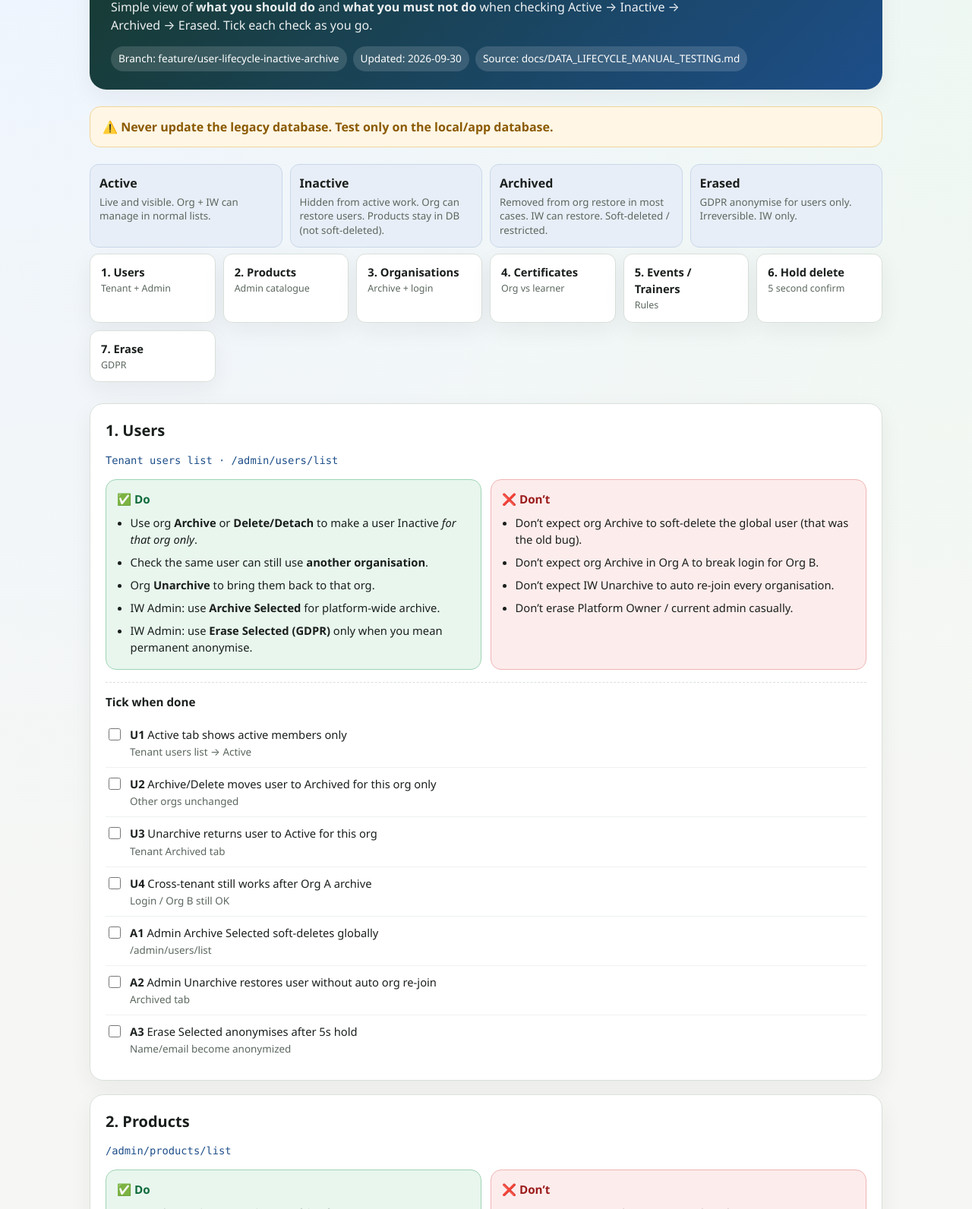
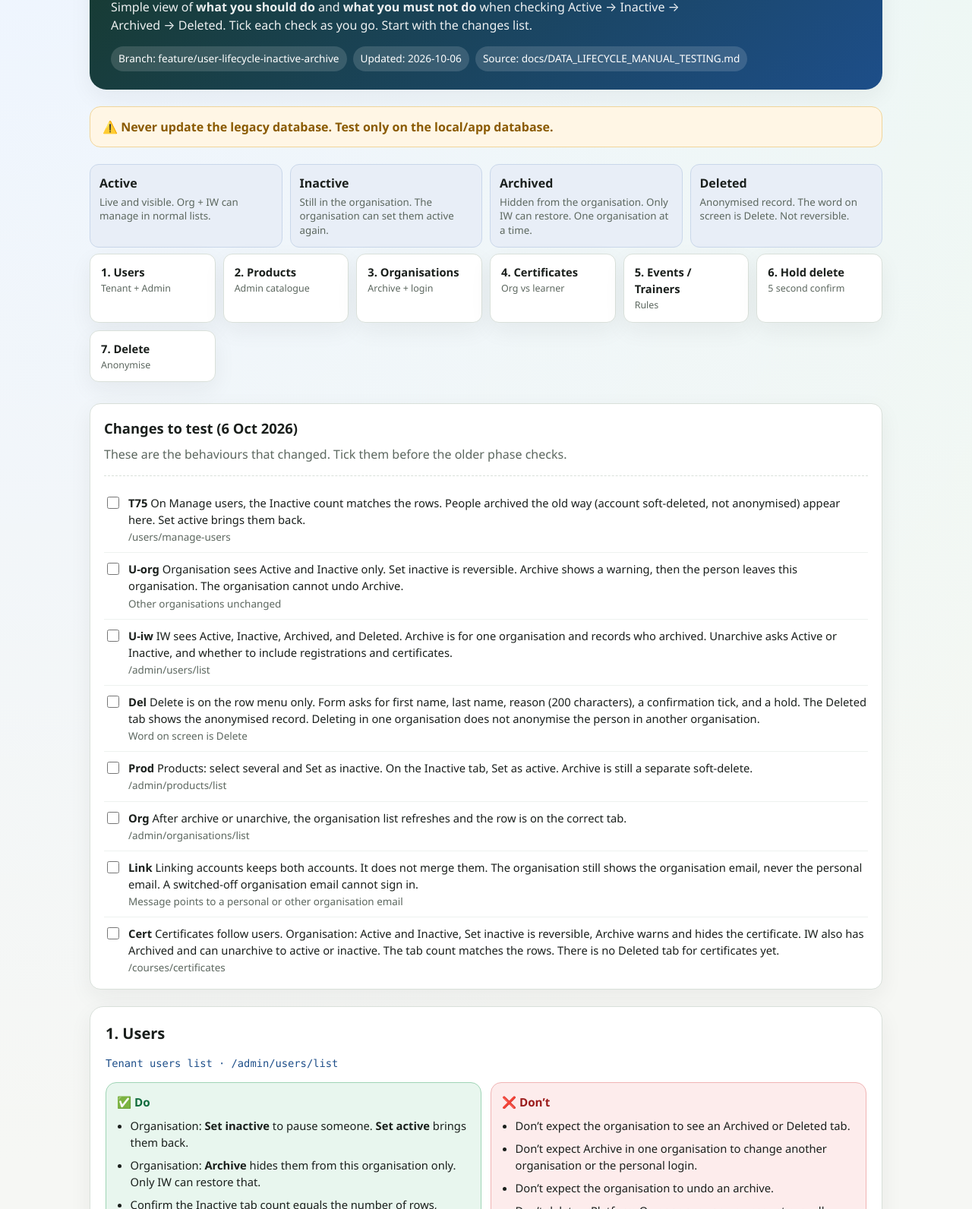
Before and after one commit to tjthouhid/archiving, a plain HTML site: page index.html in a window 1280 px wide. Shown: the part 152-1744 px from the top of the page at 76% size. Drawn offline with Linux system fonts and the light colour scheme.

Commit message:
Revise user lifecycle terms and add changes section
Updated user lifecycle terminology and added a changes section for better clarity.

```diff
--- a/index.html
+++ b/index.html
@@ -91,6 +91,32 @@
       margin-bottom: 22px;
       font-weight: 600;
     }
+
+    .changes {
+      background: var(--card);
+      border: 1px solid var(--line);
+      border-radius: var(--radius);
+      padding: 18px 18px 8px;
+      margin-bottom: 22px;
+      box-shadow: var(--shadow);
+    }
+
+    .changes h2 {
+      margin: 0 0 8px;
+      font-size: 1.15rem;
+    }
+
+    .changes p {
+      margin: 0 0 12px;
+      color: var(--muted);
+    }
+
+    .changes ol {
+      margin: 0 0 8px;
+      padding-left: 1.2rem;
+    }
+
+    .changes li { margin: 0 0 8px; }
 
     nav.toc {
       display: grid;
@@ -283,12 +309,12 @@
       <h1>Data Lifecycle testing guide</h1>
       <p>
         Simple view of <strong>what you should do</strong> and
-        <strong>what you must not do</strong> when checking Active → Inactive → Archived → Erased.
-        Tick each check as you go.
+        <strong>what you must not do</strong> when checking Active → Inactive → Archived → Deleted.
+        Tick each check as you go. Start with the changes list.
       </p>
       <div class="meta">
         <span class="chip">Branch: feature/user-lifecycle-inactive-archive</span>
-        <span class="chip">Updated: 2026-09-30</span>
+        <span class="chip">Updated: 2026-10-06</span>
         <span class="chip">Source: docs/DATA_LIFECYCLE_MANUAL_TESTING.md</span>
       </div>
     </header>
@@ -304,15 +330,15 @@
       </div>
       <div class="stage">
         <b>Inactive</b>
-        <small>Hidden from active work. Org can restore users. Products stay in DB (not soft-deleted).</small>
+        <small>Still in the organisation. The organisation can set them active again.</small>
       </div>
       <div class="stage">
         <b>Archived</b>
-        <small>Removed from org restore in most cases. IW can restore. Soft-deleted / restricted.</small>
+        <small>Hidden from the organisation. Only IW can restore. One organisation at a time.</small>
       </div>
       <div class="stage">
-        <b>Erased</b>
-        <small>GDPR anonymise for users only. Irreversible. IW only.</small>
+        <b>Deleted</b>
+        <small>Anonymised record. The word on screen is Delete. Not reversible.</small>
       </div>
     </div>
 
@@ -323,8 +349,23 @@
       <a href="#certs">4. Certificates<span>Org vs learner</span></a>
       <a href="#events">5. Events / Trainers<span>Rules</span></a>
       <a href="#hold">6. Hold delete<span>5 second confirm</span></a>
-      <a href="#erase">7. Erase<span>GDPR</span></a>
+      <a href="#erase">7. Delete<span>Anonymise</span></a>
     </nav>
+
+    <section class="changes" id="changes">
+      <h2>Changes to test (6 Oct 2026)</h2>
+      <p>These are the behaviours that changed. Tick them before the older phase checks.</p>
+      <div class="checks">
+        <label class="check"><input type="checkbox" /><span><strong>T75</strong> On Manage users, the Inactive count matches the rows. People archived the old way (account soft-deleted, not anonymised) appear here. Set active brings them back.<span class="expect">/users/manage-users</span></span></label>
+        <label class="check"><input type="checkbox" /><span><strong>U-org</strong> Organisation sees Active and Inactive only. Set inactive is reversible. Archive shows a warning, then the person leaves this organisation. The organisation cannot undo Archive.<span class="expect">Other organisations unchanged</span></span></label>
+        <label class="check"><input type="checkbox" /><span><strong>U-iw</strong> IW sees Active, Inactive, Archived, and Deleted. Archive is for one organisation and records who archived. Unarchive asks Active or Inactive, and whether to include registrations and certificates.<span class="expect">/admin/users/list</span></span></label>
+        <label class="check"><input type="checkbox" /><span><strong>Del</strong> Delete is on the row menu only. Form asks for first name, last name, reason (200 characters), a confirmation tick, and a hold. The Deleted tab shows the anonymised record. Deleting in one organisation does not anonymise the person in another organisation.<span class="expect">Word on screen is Delete</span></span></label>
+        <label class="check"><input type="checkbox" /><span><strong>Prod</strong> Products: select several and Set as inactive. On the Inactive tab, Set as active. Archive is still a separate soft-delete.<span class="expect">/admin/products/list</span></span></label>
+        <label class="check"><input type="checkbox" /><span><strong>Org</strong> After archive or unarchive, the organisation list refreshes and the row is on the correct tab.<span class="expect">/admin/organisations/list</span></span></label>
+        <label class="check"><input type="checkbox" /><span><strong>Link</strong> Linking accounts keeps both accounts. It does not merge them. The organisation still shows the organisation email, never the personal email. A switched-off organisation email cannot sign in.<span class="expect">Message points to a personal or other organisation email</span></span></label>
+        <label class="check"><input type="checkbox" /><span><strong>Cert</strong> Certificates follow users. Organisation: Active and Inactive, Set inactive is reversible, Archive warns and hides the certificate. IW also has Archived and can unarchive to active or inactive. The tab count matches the rows. There is no Deleted tab for certificates yet.<span class="expect">/courses/certificates</span></span></label>
+      </div>
+    </section>
 
     <!-- USERS -->
     <section class="phase" id="users">
@@ -334,32 +375,32 @@
         <div class="panel do">
           <h3>✅ Do</h3>
           <ul>
-            <li>Use org <strong>Archive</strong> or <strong>Delete/Detach</strong> to make a user Inactive <em>for that org only</em>.</li>
-            <li>Check the same user can still use <strong>another organisation</strong>.</li>
-            <li>Org <strong>Unarchive</strong> to bring them back to that org.</li>
-            <li>IW Admin: use <strong>Archive Selected</strong> for platform-wide archive.</li>
-            <li>IW Admin: use <strong>Erase Selected (GDPR)</strong> only when you mean permanent anonymise.</li>
+            <li>Organisation: <strong>Set inactive</strong> to pause someone. <strong>Set active</strong> brings them back.</li>
+            <li>Organisation: <strong>Archive</strong> hides them from this organisation only. Only IW can restore that.</li>
+            <li>Confirm the Inactive tab count equals the number of rows, including older archived accounts that were soft-deleted.</li>
+            <li>IW: archive one organisation, then unarchive and choose Active or Inactive, plus registrations and certificates.</li>
+            <li>Use <strong>Delete</strong> on the row only when the record should be anonymised.</li>
           </ul>
         </div>
         <div class="panel dont">
           <h3>❌ Don’t</h3>
           <ul>
-            <li>Don’t expect org Archive to soft-delete the global user (that was the old bug).</li>
-            <li>Don’t expect org Archive in Org A to break login for Org B.</li>
-            <li>Don’t expect IW Unarchive to auto re-join every organisation.</li>
-            <li>Don’t erase Platform Owner / current admin casually.</li>
+            <li>Don’t expect the organisation to see an Archived or Deleted tab.</li>
+            <li>Don’t expect Archive in one organisation to change another organisation or the personal login.</li>
+            <li>Don’t expect the organisation to undo an archive.</li>
+            <li>Don’t delete a Platform Owner or your own account casually.</li>
           </ul>
         </div>
       </div>
       <div class="checks">
         <h3>Tick when done</h3>
         <label class="check"><input type="checkbox" /><span><strong>U1</strong> Active tab shows active members only<span class="expect">Tenant users list → Active</span></span></label>
-        <label class="check"><input type="checkbox" /><span><strong>U2</strong> Archive/Delete moves user to Archived for this org only<span class="expect">Other orgs unchanged</span></span></label>
-        <label class="check"><input type="checkbox" /><span><strong>U3</strong> Unarchive returns user to Active for this org<span class="expect">Tenant Archived tab</span></span></label>
-        <label class="check"><input type="checkbox" /><span><strong>U4</strong> Cross-tenant still works after Org A archive<span class="expect">Login / Org B still OK</span></span></label>
-        <label class="check"><input type="checkbox" /><span><strong>A1</strong> Admin Archive Selected soft-deletes globally<span class="expect">/admin/users/list</span></span></label>
-        <label class="check"><input type="checkbox" /><span><strong>A2</strong> Admin Unarchive restores user without auto org re-join<span class="expect">Archived tab</span></span></label>
-        <label class="check"><input type="checkbox" /><span><strong>A3</strong> Erase Selected anonymises after 5s hold<span class="expect">Name/email become anonymized</span></span></label>
+        <label class="check"><input type="checkbox" /><span><strong>U2</strong> Set inactive keeps the person on the Inactive tab for this organisation only<span class="expect">Count matches rows</span></span></label>
+        <label class="check"><input type="checkbox" /><span><strong>U3</strong> Set active returns an inactive person to Active<span class="expect">Including older soft-deleted accounts</span></span></label>
+        <label class="check"><input type="checkbox" /><span><strong>U4</strong> Archive hides them from this organisation. Another organisation is unchanged<span class="expect">Org cannot unarchive</span></span></label>
+        <label class="check"><input type="checkbox" /><span><strong>A1</strong> IW Archive affects one organisation and stores who archived<span class="expect">/admin/users/list</span></span></label>
+        <label class="check"><input type="checkbox" /><span><strong>A2</strong> IW Unarchive can return them to Active or Inactive<span class="expect">Optional registrations and certificates</span></span></label>
+        <label class="check"><input type="checkbox" /><span><strong>A3</strong> Delete anonymises after the form and hold<span class="expect">Deleted tab shows the shell</span></span></label>
       </div>
     </section>
 
@@ -432,24 +473,25 @@
         <div class="panel do">
           <h3>✅ Do</h3>
           <ul>
-            <li>Org can <strong>Archive</strong> certificates from active workspace.</li>
-            <li>Learner should still see their own certificates (including archived).</li>
-            <li>IW restores via admin IOSH tools if needed.</li>
+            <li>Organisation tabs: <strong>Active</strong> and <strong>Inactive</strong>.</li>
+            <li><strong>Set inactive</strong> is reversible with <strong>Set active</strong>.</li>
+            <li><strong>Archive</strong> warns, then hides the certificate. Only IW sees Archived and can unarchive to active or inactive.</li>
+            <li>Confirm the tab count matches the rows.</li>
           </ul>
         </div>
         <div class="panel dont">
           <h3>❌ Don’t</h3>
           <ul>
-            <li>Don’t expect org UI to offer <strong>Unarchive</strong> on certificates.</li>
-            <li>Don’t hide archived certs from the learner “my certificates” view.</li>
+            <li>Don’t expect the organisation to see an Archived tab or to undo an archive.</li>
+            <li>Don’t expect a Deleted tab for certificates. That waits for the 6-year job.</li>
           </ul>
         </div>
       </div>
       <div class="checks">
         <h3>Tick when done</h3>
-        <label class="check"><input type="checkbox" /><span><strong>C1</strong> Org archive removes cert from Active ops<span class="expect">/courses/certificates</span></span></label>
-        <label class="check"><input type="checkbox" /><span><strong>C2</strong> No Unarchive action for org on Archived tab<span class="expect">Restore not offered</span></span></label>
-        <label class="check"><input type="checkbox" /><span><strong>C3</strong> Learner still sees own certificates<span class="expect">/courses/my-certificates</span></span></label>
+        <label class="check"><input type="checkbox" /><span><strong>C1</strong> Set inactive moves the certificate to Inactive, and Set active brings it back<span class="expect">Count matches rows</span></span></label>
+        <label class="check"><input type="checkbox" /><span><strong>C2</strong> Archive hides it from the organisation. IW Archived tab can restore it<span class="expect">/courses/certificates</span></span></label>
+        <label class="check"><input type="checkbox" /><span><strong>C3</strong> Learner still sees their own certificates<span class="expect">/courses/my-certificates</span></span></label>
       </div>
     </section>
 
@@ -484,7 +526,7 @@
     <!-- HOLD -->
     <section class="phase" id="hold">
       <h2>6. Hold-to-confirm delete (5 seconds)</h2>
-      <p class="url">Any DeleteResourceForm modal · Admin Erase users</p>
+      <p class="url">Any DeleteResourceForm modal · Delete user</p>
       <div class="grid-2">
         <div class="panel do">
           <h3>✅ Do</h3>
@@ -497,7 +539,7 @@
           <h3>❌ Don’t</h3>
           <ul>
             <li>Don’t expect a single quick click to delete anymore.</li>
-            <li>Don’t assume Erase is the same as Archive (Erase anonymises).</li>
+            <li>Don’t assume Delete is the same as Archive. Delete anonymises.</li>
           </ul>
         </div>
       </div>
@@ -505,36 +547,36 @@
         <h3>Tick when done</h3>
         <label class="check"><input type="checkbox" /><span><strong>H1</strong> Release early → nothing deleted<span class="expect">Progress resets</span></span></label>
         <label class="check"><input type="checkbox" /><span><strong>H2</strong> Hold 5s → delete/detach runs<span class="expect">DeleteResourceForm</span></span></label>
-        <label class="check"><input type="checkbox" /><span><strong>H3</strong> Admin Erase hold works<span class="expect">/admin/users/list</span></span></label>
+        <label class="check"><input type="checkbox" /><span><strong>H3</strong> Delete user hold works after the form is complete<span class="expect">/admin/users/list and organisation users</span></span></label>
       </div>
     </section>
 
     <!-- ERASE -->
     <section class="phase" id="erase">
-      <h2>7. Erase (GDPR — users only)</h2>
-      <p class="url">/admin/users/list → Erase Selected (GDPR)</p>
+      <h2>7. Delete (anonymise — users only)</h2>
+      <p class="url">Row menu → Delete, on organisation users and /admin/users/list</p>
       <div class="grid-2">
         <div class="panel do">
           <h3>✅ Do</h3>
           <ul>
-            <li>Use only for valid erasure / right-to-be-forgotten cases.</li>
-            <li>Expect name/email anonymised and user soft-deleted.</li>
-            <li>Historical records can keep the user id without PII.</li>
+            <li>Use Delete only when the person should be anonymised.</li>
+            <li>Fill in first name, last name, a reason of at most 200 characters, and the confirmation tick, then hold to confirm.</li>
+            <li>Expect the Deleted tab to show the anonymised shell. IW can still see that shell.</li>
           </ul>
         </div>
         <div class="panel dont">
           <h3>❌ Don’t</h3>
           <ul>
-            <li>Don’t erase products or organisations this way (not supported).</li>
-            <li>Don’t expect erase to be reversible.</li>
-            <li>Don’t use erase when Inactive/Archive is enough.</li>
+            <li>Don’t delete products or organisations this way.</li>
+            <li>Don’t expect Delete to be reversible.</li>
+            <li>Don’t use Delete when Inactive or Archive is enough.</li>
           </ul>
         </div>
       </div>
       <div class="checks">
         <h3>Tick when done</h3>
-        <label class="check"><input type="checkbox" /><span><strong>X1</strong> Erased user shows anonymized name/email<span class="expect">erased-…@anonymized.invalid</span></span></label>
-        <label class="check"><input type="checkbox" /><span><strong>X2</strong> Erased user cannot log in with old email<span class="expect">Login fails</span></span></label>
+        <label class="check"><input type="checkbox" /><span><strong>X1</strong> Deleted user shows an anonymised name and email on the Deleted tab<span class="expect">erased-…@anonymized.invalid</span></span></label>
+        <label class="check"><input type="checkbox" /><span><strong>X2</strong> Deleted user cannot log in with the old email<span class="expect">Login fails</span></span></label>
       </div>
     </section>
 
@@ -546,7 +588,7 @@
   </div>
 
   <script>
-    const KEY = 'lifecycle-manual-test-checks-v1';
+    const KEY = 'lifecycle-manual-test-checks-v2';
     const boxes = [...document.querySelectorAll('.check input[type="checkbox"]')];
     const progressText = document.getElementById('progressText');
 
```
